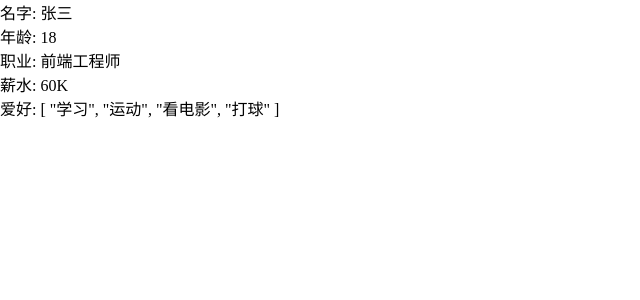
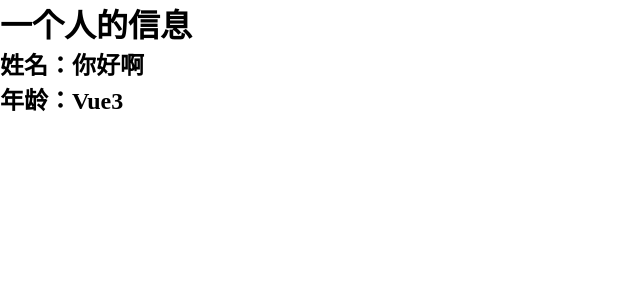
Before and after one commit to hovinghuang/vue3-demo-list, a Vue app in the folder vue3-todo-list/: page / in a window 1280 px wide. Shown: the top 300 px of the page, without its empty margins (0-640 px from the left). Built offline with nearby package versions, Linux system fonts and the light colour scheme.

Commit message:
update: setup实战

```diff
--- a/vue3-todo-list/src/components/navMain/navMain.vue
+++ b/vue3-todo-list/src/components/navMain/navMain.vue
@@ -1,13 +1,20 @@
 <template>
   <div class="main">
-    main
+    <h1>一个人的信息</h1>
+    <h2>姓名：{{msg}}</h2>
+    <h2>年龄：{{name}}</h2>
   </div>
 </template>
 
 <script>
+import { reactive } from 'vue'
 export default {
   name: 'Main',
-  components: {
+  props: ['msg', 'name'],
+  setup(props, context) {
+    console.log('---setup---props:', props)
+    console.log('---setup---context:', context)
+
   }
 }
 </script>
--- a/vue3-todo-list/src/views/HomeView.vue
+++ b/vue3-todo-list/src/views/HomeView.vue
@@ -1,14 +1,13 @@
 <template>
   <div class="home">
-    <!-- <nav-header></nav-header>
-    <nav-main></nav-main>
-    <nav-footer></nav-footer> -->
-    <div>名字: {{data.name}}</div>
+    <!-- <nav-header></nav-header> -->
+    <nav-main msg="你好啊" name="Vue3"></nav-main>
+    <!-- <nav-footer></nav-footer> -->
+    <!-- <div>名字: {{data.name}}</div>
     <div>年龄: {{data.age}}</div>
     <div>职业: {{data.job.type}}</div>
     <div>薪水: {{data.job.salary}}</div>
-    <div>爱好: {{data.job.hobby}}</div>
-    <!-- <div>{{name}}</div> -->
+    <div>爱好: {{data.job.hobby}}</div> -->
   </div>
 </template>
 
```
